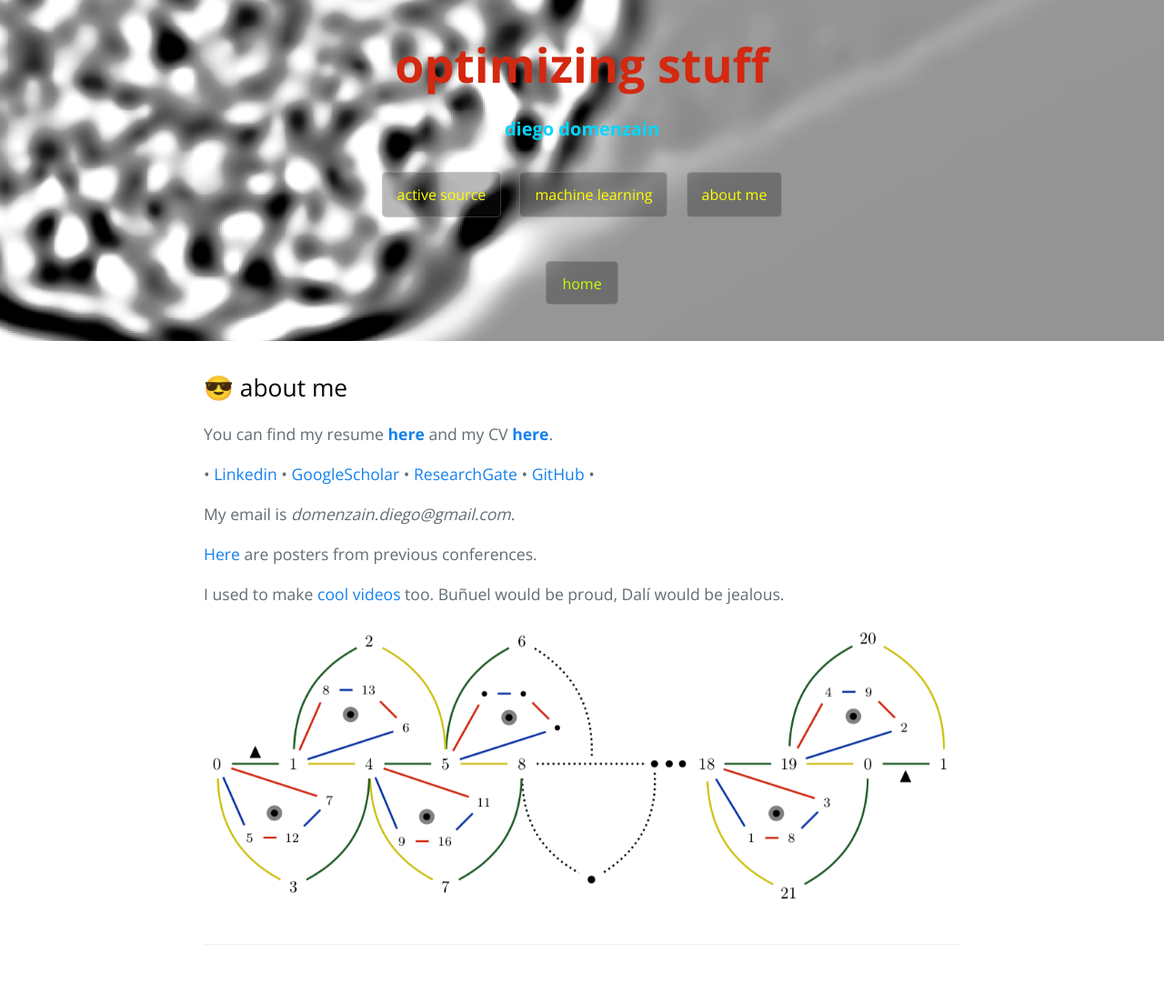
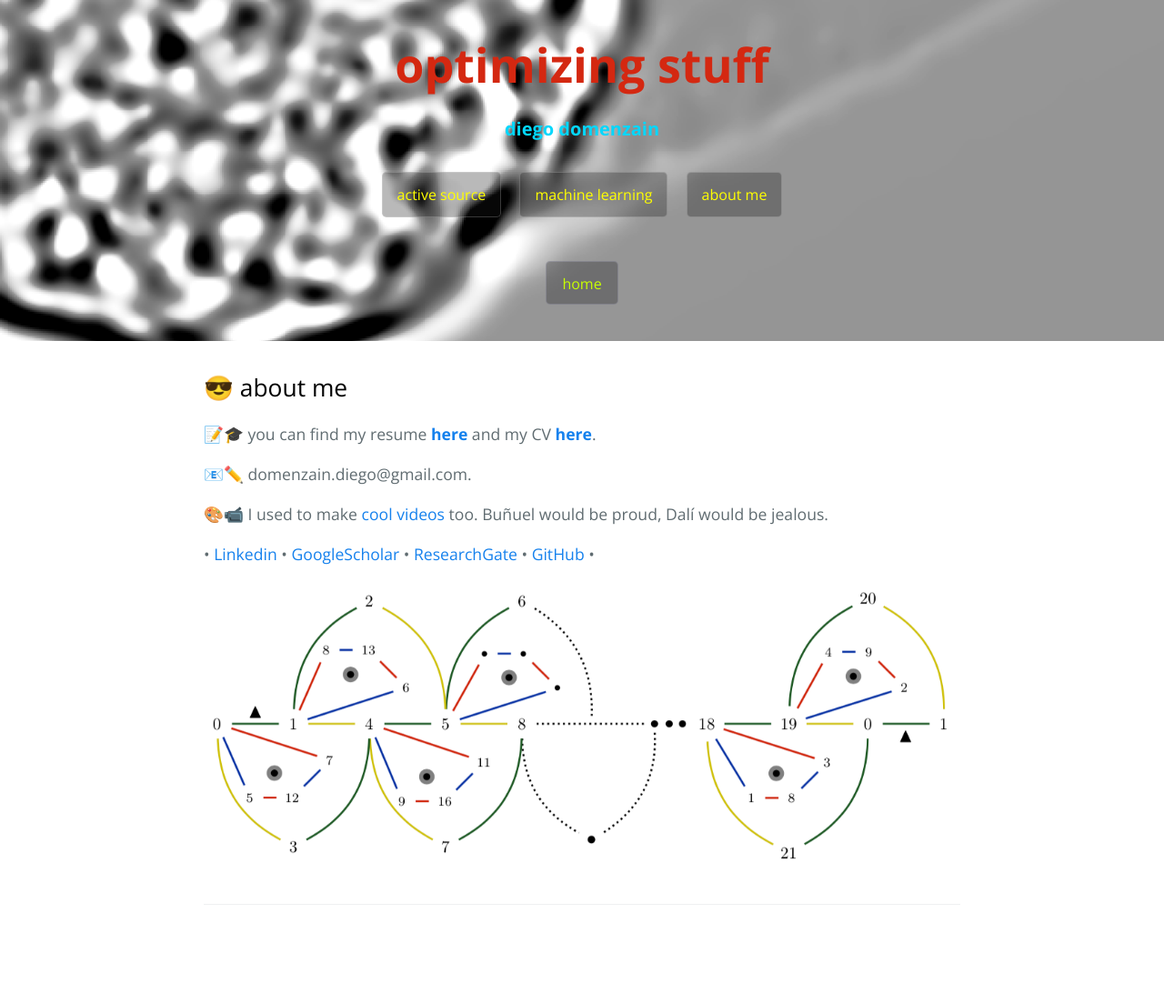
Before and after one commit to diegozain/diegozain.github.io, a Jekyll site: the page built from about.md, in a window 1280 px wide. Shown: the whole page at 91% size. Built offline with Jekyll 4.4.1, drawn with Linux system fonts in a browser that asks for light colours; our own code applies the rules of GitHub Pages for plain Markdown files; after the commit the page ends 1059 px from its top, so only the background shows below that.

Commit message:
🛴🛴

```diff
--- a/about.md
+++ b/about.md
@@ -4,14 +4,12 @@ layout: default
 
 ## 😎 about me
 
-You can find my resume **[here](./resume.pdf)** and my CV **[here](./diego-cv.pdf)**.
+📝🎓 you can find my resume **[here](./resume.pdf)** and my CV **[here](./diego-cv.pdf)**.
+
+📧✏️ domenzain.diego@gmail.com.
+
+🎨📹 I used to make [cool videos](https://vimeo.com/muantariclo) too. Buñuel would be proud, Dalí would be jealous.
 
 • [Linkedin](https://www.linkedin.com/in/diego-domenzain-67431171/) • [GoogleScholar](https://scholar.google.com/citations?user=tve8X08AAAAJ&hl) • [ResearchGate](https://www.researchgate.net/profile/Diego_Domenzain) • [GitHub](https://github.com/diegozain/) •
 
-My email is _domenzain.diego@gmail.com_.
-
-[Here](https://github.com/diegozain/posters?files=1) are posters from previous conferences.
-
-I used to make [cool videos](https://vimeo.com/muantariclo) too. Buñuel would be proud, Dalí would be jealous.
-
 [![](images/quantum-code-.png)](./)
```
Also changed, not shown: active-source.md (+1 -1 lines).
